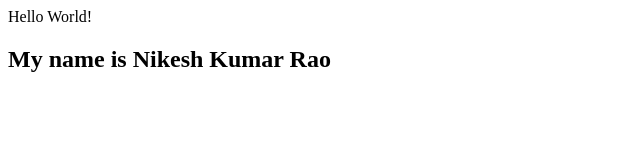
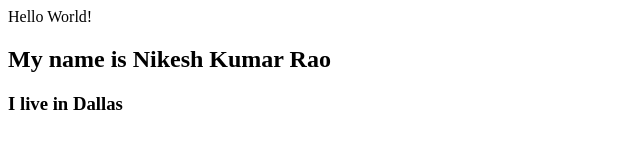
Before and after one commit to Nikesh5500/Demo-repo, a plain HTML site: page index.html in a window 1280 px wide. Shown: the whole page, without its empty margins (0-640 px from the left). Drawn offline with Linux system fonts and the light colour scheme.

Commit message:
Update index.html

```diff
--- a/index.html
+++ b/index.html
@@ -1,2 +1,3 @@
 <div>Hello World!</div>
 <h2>My name is Nikesh Kumar Rao</h2>
+<h3>I live in Dallas</h3>
```
